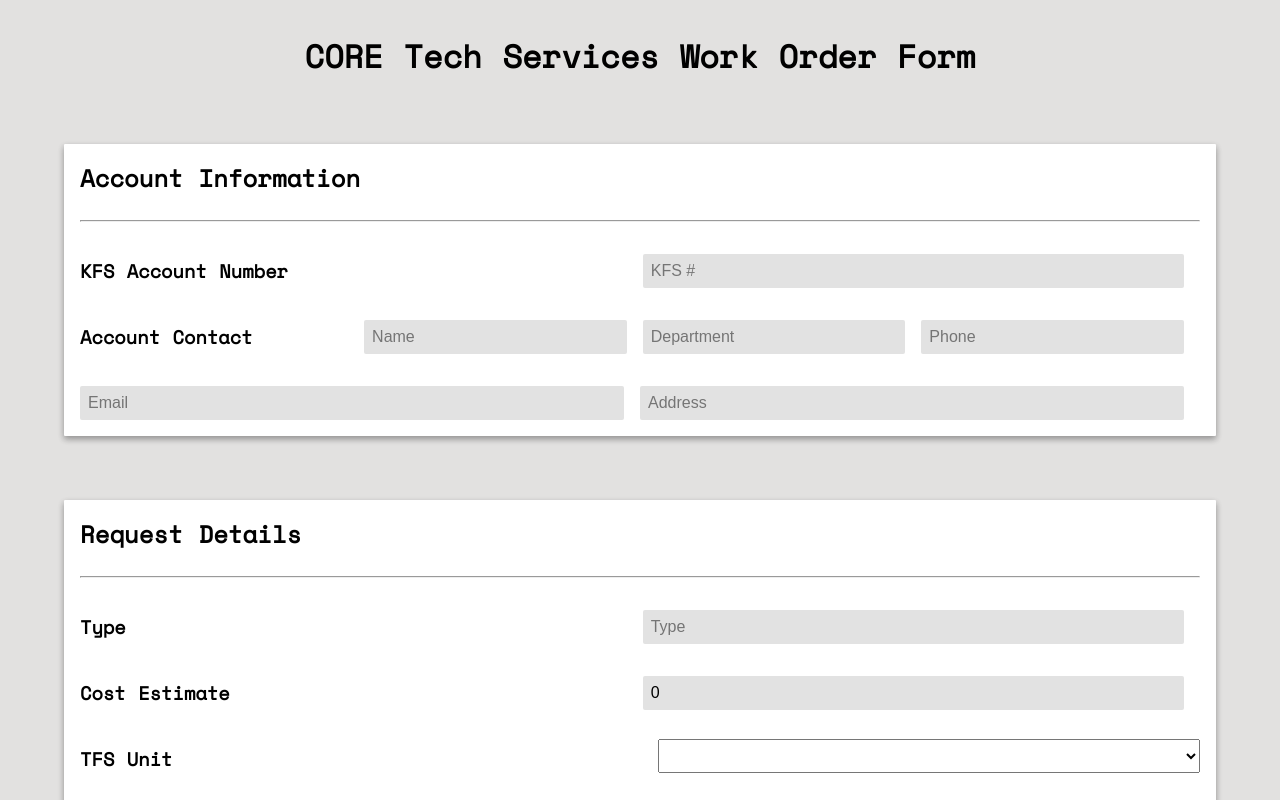
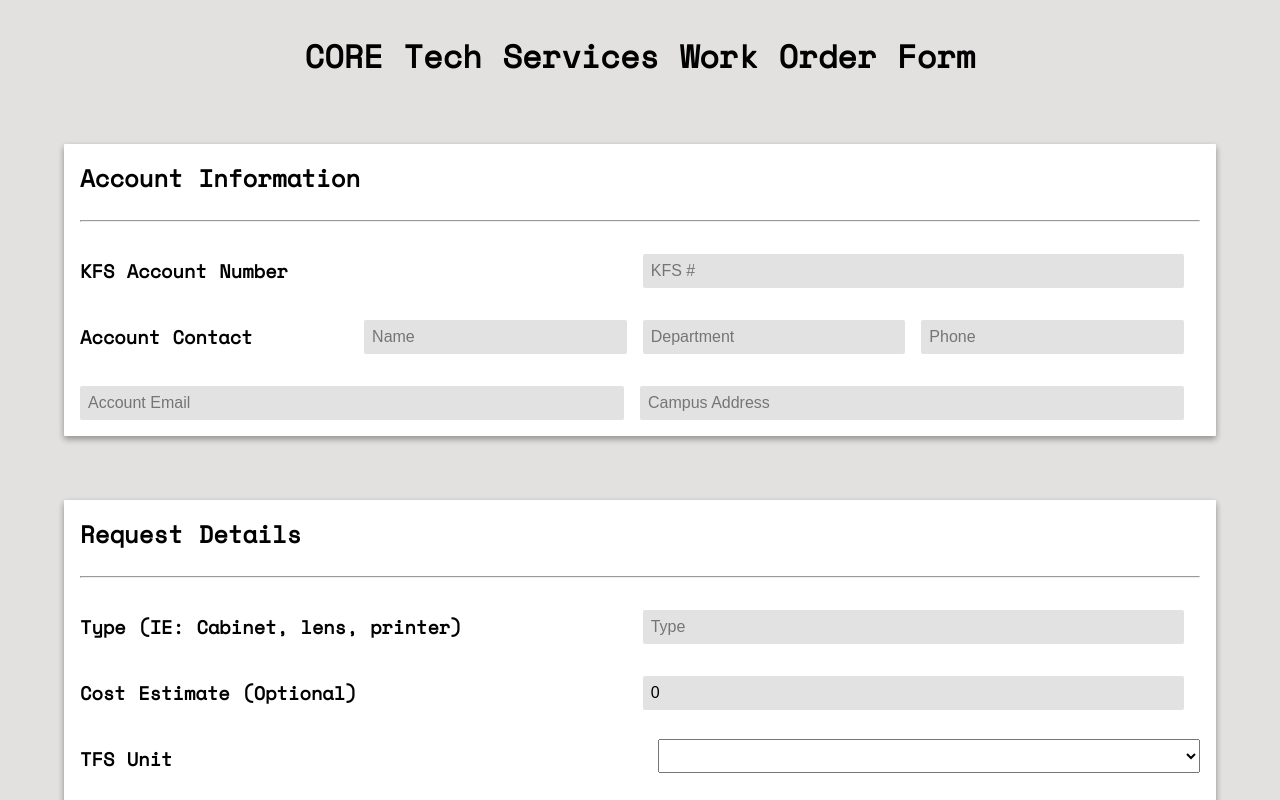
Before and after one commit to SquaredLabs/tech-workorder-form, a Nuxt app: page / in a window 1280 px wide. Shown: the top 800 px of the page. Built offline with nearby package versions, Linux system fonts and the light colour scheme.

Commit message:
Claify inputs

```diff
--- a/pages/index.vue
+++ b/pages/index.vue
@@ -18,8 +18,8 @@
           <input class="textBox" type="text" v-model="account.Phone" placeholder="Phone"/>
       </div>
       <div class="oneLiner">
-          <input class="textBox" type="text" v-model="account.Email" placeholder="Email"/>
-          <input class="textBox" id="addressBox" type="text" v-model="account.Address" placeholder="Address"/>
+          <input class="textBox" type="text" v-model="account.Email" placeholder="Account Email"/>
+          <input class="textBox" id="addressBox" type="text" v-model="account.Address" placeholder="Campus Address"/>
       </div>
 
     </div>
@@ -28,11 +28,11 @@
       <h2>Request Details</h2>
       <hr/>
       <div class="oneLiner">
-          <h3>Type</h3>
+          <h3>Type (IE: Cabinet, lens, printer)</h3>
           <input class="textBox" type="text" v-model="request.Type" placeholder="Type"/>
       </div>
       <div class="oneLiner">
-          <h3>Cost Estimate</h3>
+          <h3>Cost Estimate (Optional)</h3>
           <input class="textBox" type="text" v-model="request.CostEstimate"
           placeholder="Cost Estimate (optional)"/>
       </div>
```
